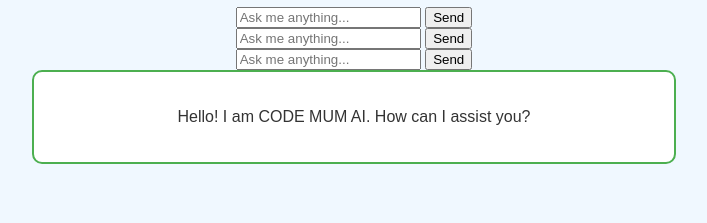
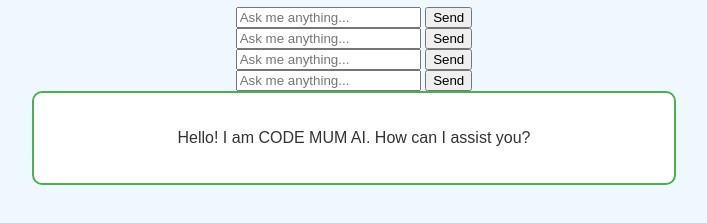
Before and after one commit to codemum33/CODE-MUM, a plain HTML site: page index.html in a window 1280 px wide. Shown: the part 189-412 px from the top of the page, without its empty margins (286-993 px from the left). Drawn offline with Linux system fonts and the light colour scheme.

Commit message:
Update index.html

```diff
--- a/index.html
+++ b/index.html
@@ -36,3 +36,8 @@
     <input type="text" id="user-input" placeholder="Ask me anything...">
     <button onclick="sendMessage()">Send</button>
 </div>
+<div id="user-input">
+    <input type="text" id="user-input" placeholder="Ask me anything..." />
+    <button onclick="sendMessage()">Send</button>
+</div>
+<div id="chat-box"></div>
```
